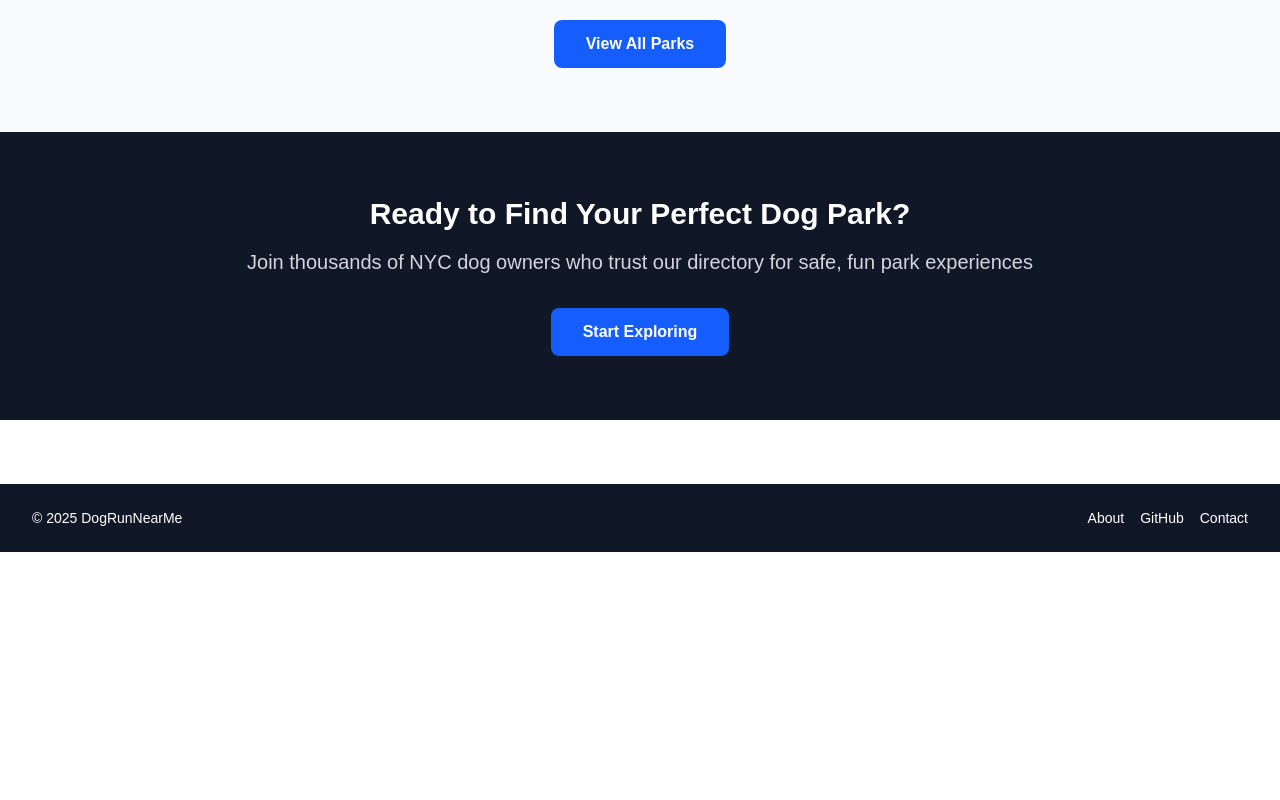
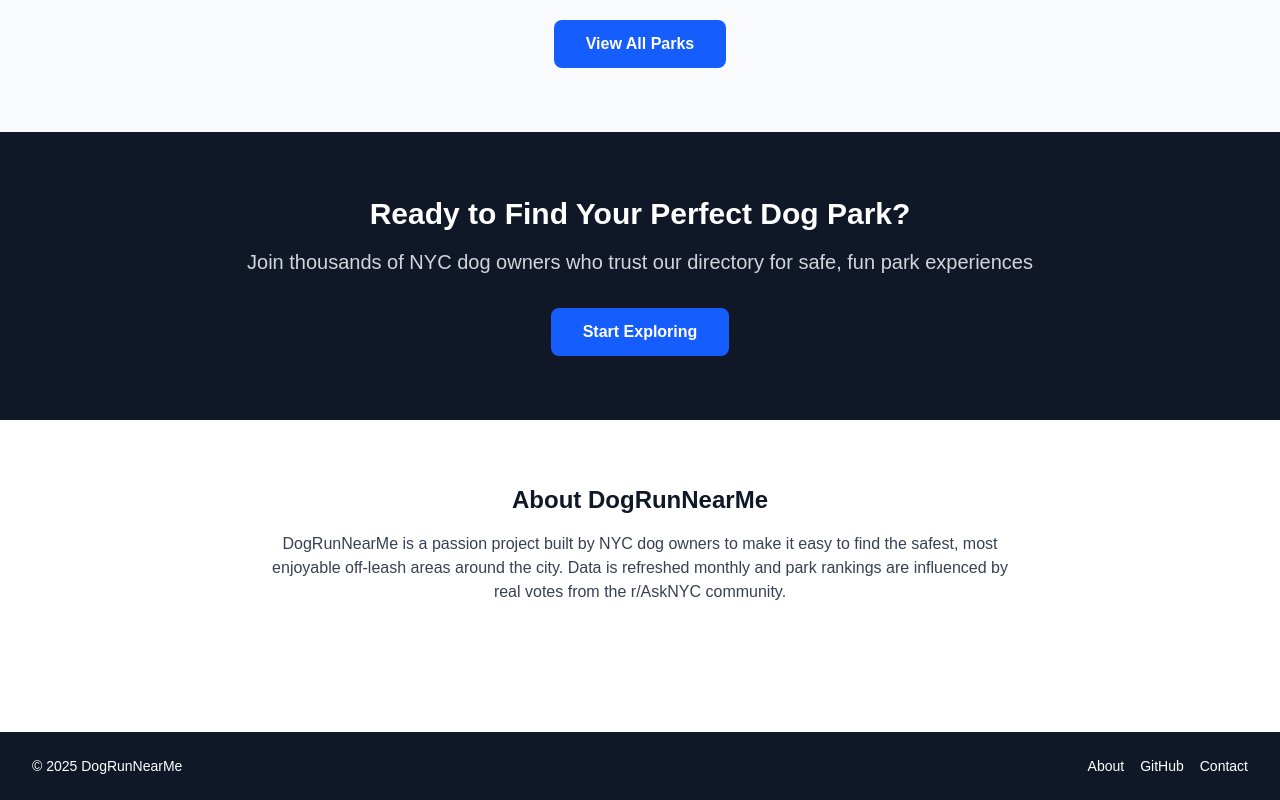
Before and after one commit to ronaldregan621/dogrunnearme-web, a Next.js app: page / in a window 1280 px wide. Shown: the part 3616-4416 px from the top of the page. Before the commit the page ends 4168 px from the top, so only its background shows below. Built offline with nearby package versions, Linux system fonts and the light colour scheme; no server answers.

Commit message:
chore: hero padding mobile, about section, favicon/og meta, alt text

```diff
--- a/src/app/layout.tsx
+++ b/src/app/layout.tsx
@@ -17,6 +17,13 @@ export default function RootLayout({
 }>) {
   return (
     <html lang="en">
+      <head>
+        <link rel="icon" href="/favicon.ico" />
+        <meta property="og:title" content="Best Dog Parks in NYC 2025" />
+        <meta property="og:description" content="NYC dog-run directory voted by Reddit's r/AskNYC community." />
+        <meta property="og:image" content="/og.jpg" />
+        <meta property="og:url" content="https://dogrunnearme.com" />
+      </head>
       <body className="antialiased font-sans">
         <NavBar />
         {children}
--- a/src/app/page.tsx
+++ b/src/app/page.tsx
@@ -8,7 +8,7 @@ export default function Home() {
     <div className="min-h-screen bg-gray-50">
       {/* Hero Section */}
       <div className="bg-gradient-to-r from-blue-600 to-purple-600 text-white">
-        <div className="max-w-7xl mx-auto px-4 sm:px-6 lg:px-8 py-24">
+        <div className="max-w-7xl mx-auto px-4 sm:px-6 lg:px-8 py-12 sm:py-24">
           <div className="text-center">
             <h1 className="text-4xl md:text-6xl font-bold mb-6">
               Best Dog Parks in NYC 2025
@@ -142,6 +142,16 @@ export default function Home() {
           </button>
         </div>
       </div>
+
+      {/* About Section */}
+      <div id="about" className="bg-white py-16">
+        <div className="max-w-3xl mx-auto px-4 text-center">
+          <h2 className="text-2xl font-bold text-gray-900 mb-4">About DogRunNearMe</h2>
+          <p className="text-gray-700">
+            DogRunNearMe is a passion project built by NYC dog owners to make it easy to find the safest, most enjoyable off-leash areas around the city. Data is refreshed monthly and park rankings are influenced by real votes from the r/AskNYC community.
+          </p>
+        </div>
+      </div>
     </div>
   );
 }
--- a/src/components/ParkCard.tsx
+++ b/src/components/ParkCard.tsx
@@ -36,7 +36,7 @@ export default function ParkCard({ park }: ParkCardProps) {
       {park.location.coordinates && (
         <Image
           src={`https://maps.googleapis.com/maps/api/streetview?size=600x300&location=${park.location.coordinates.lat},${park.location.coordinates.lng}&key=${process.env.NEXT_PUBLIC_GOOGLE_MAPS_API_KEY}`}
-          alt={park.name}
+          alt={`${park.name} street view`}
           width={600}
           height={300}
           className="w-full h-40 object-cover" />
```
